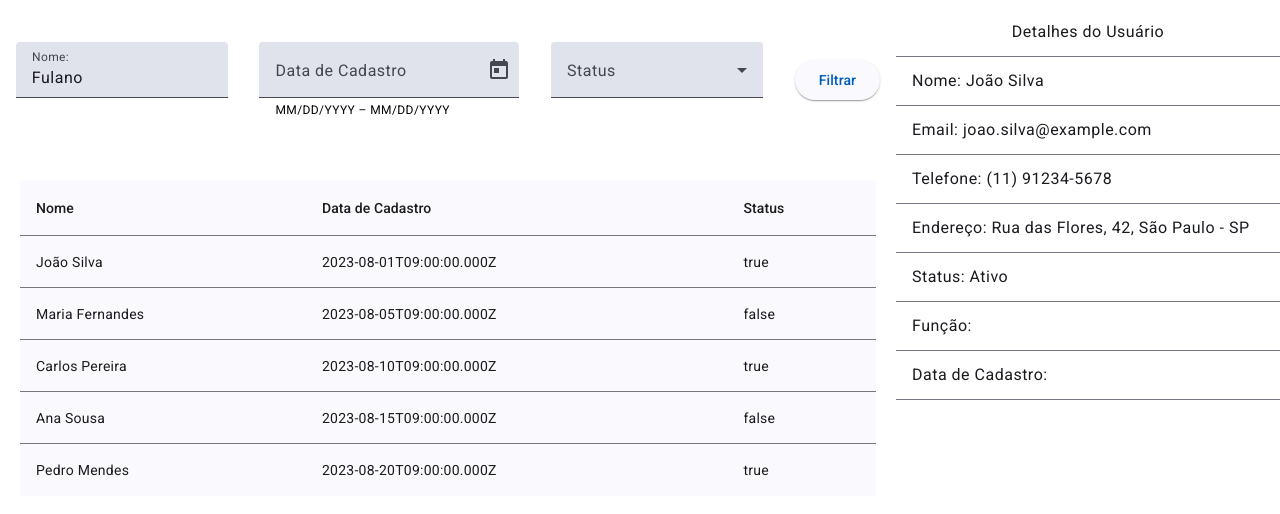
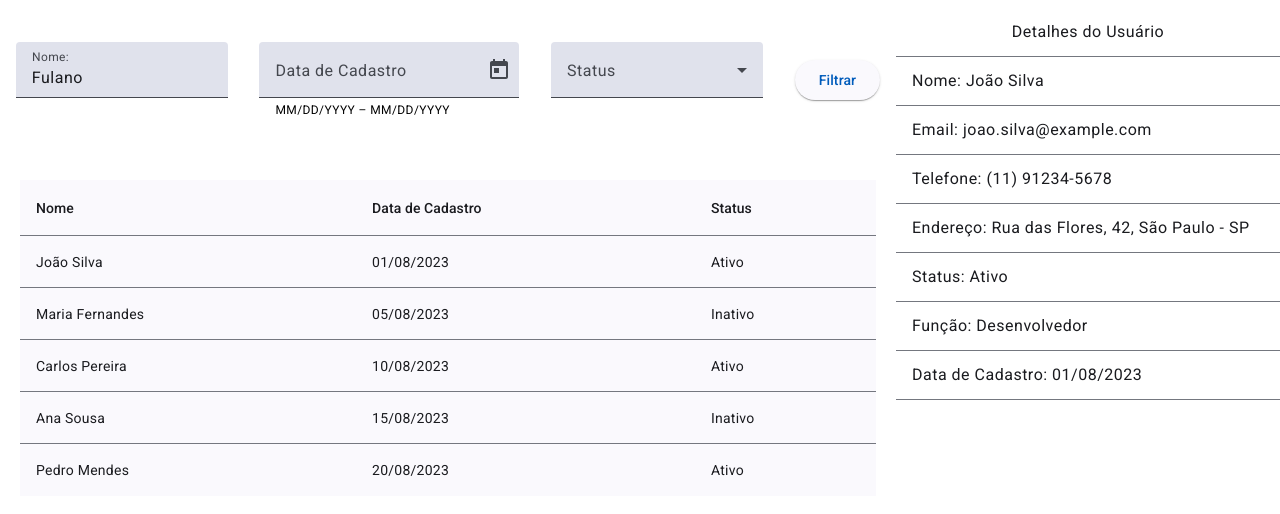
Before and after one commit to leticiareginajf/angular-funcional, an Angular app in the folder angular-funcional/: page / in a window 1280 px wide. Shown: the top 514 px of the page. Built offline with nearby package versions, Linux system fonts and the light colour scheme.

Commit message:
atualizacao 1.5

```diff
--- a/angular-funcional/src/app/components/user-details/user-details.component.html
+++ b/angular-funcional/src/app/components/user-details/user-details.component.html
@@ -5,11 +5,11 @@
         </mat-list-item>
         <mat-divider></mat-divider>
         <mat-list-item>
-            <span class="mat-h2">Nome: </span><span class="mat-h3">{{ user.nome }}</span>
+            <span class="mat-h2">Nome: </span><span class="mat-h3">{{ user.nome | dashIfEmpty}}</span>
         </mat-list-item>
         <mat-divider></mat-divider>
         <mat-list-item>
-            <span class="mat-h2">Email: </span> <span class="mat-h3">{{ user.email }}</span>
+            <span class="mat-h2">Email: </span> <span class="mat-h3">{{ user.email | dashIfEmpty}}</span>
         </mat-list-item>
         <mat-divider></mat-divider>
         <mat-list-item>
@@ -25,11 +25,11 @@
         </mat-list-item>
         <mat-divider></mat-divider>
         <mat-list-item>
-            <span class="mat-h2">Função: </span><span class="mat-h3"></span>
+            <span class="mat-h2">Função: </span><span class="mat-h3">{{ user.funcao | dashIfEmpty }}</span>
         </mat-list-item>
         <mat-divider></mat-divider>
         <mat-list-item>
-            <span class="mat-h2">Data de Cadastro: </span><span class="mat-h3"></span>
+            <span class="mat-h2">Data de Cadastro: </span><span class="mat-h3">{{ user.dataCadastro | date:'dd/MM/yyyy' | dashIfEmpty}}</span>
         </mat-list-item>
         <mat-divider></mat-divider>
     </mat-list>
--- a/angular-funcional/src/app/components/users-list/users-list.component.html
+++ b/angular-funcional/src/app/components/users-list/users-list.component.html
@@ -4,19 +4,19 @@
         <!-- Coluna Nome -->
         <ng-container matColumnDef="name">
           <th mat-header-cell *matHeaderCellDef> Nome </th>
-          <td mat-cell *matCellDef="let element" class="item" (click)="onUserSelected(element)"> {{ element.nome }} </td>
+          <td mat-cell *matCellDef="let element" class="item" (click)="onUserSelected(element)"> {{ element.nome | dashIfEmpty}} </td>
         </ng-container>
 
         <!-- Coluna Data de Cadastro -->
         <ng-container matColumnDef="date">
           <th mat-header-cell *matHeaderCellDef> Data de Cadastro </th>
-          <td mat-cell *matCellDef="let element" class="item" (click)="onUserSelected(element)"> {{ element.dataCadastro }} </td>
+          <td mat-cell *matCellDef="let element" class="item" (click)="onUserSelected(element)"> {{ element.dataCadastro | date:'dd/MM/yyyy' | dashIfEmpty}} </td>
         </ng-container>
 
         <!-- Coluna Status -->
         <ng-container matColumnDef="status">
           <th mat-header-cell *matHeaderCellDef> Status </th>
-          <td mat-cell *matCellDef="let element" class="item" (click)="onUserSelected(element)"> {{ element.ativo }} </td>
+          <td mat-cell *matCellDef="let element" class="item" (click)="onUserSelected(element)"> {{ element.ativo | status }} </td>
         </ng-container>
 
         <tr mat-header-row *matHeaderRowDef="displayedColumns"></tr>
--- /dev/null
+++ b/angular-funcional/src/app/pipes/dash-if-empty.pipe.ts
@@ -0,0 +1,20 @@
+import { Pipe, PipeTransform } from '@angular/core';
+
+@Pipe({
+  name: 'dashIfEmpty'
+})
+export class DashIfEmptyPipe implements PipeTransform {
+
+  transform(value: any): string | any {
+    //return '-';
+
+    const IS_EMPTY = value === undefined || value === null || value === '';
+
+    if(IS_EMPTY){
+      return '-';
+    }
+
+    return value;
+  }
+
+}
--- a/angular-funcional/src/app/pipes/pipes.module.ts
+++ b/angular-funcional/src/app/pipes/pipes.module.ts
@@ -2,6 +2,7 @@ import { NgModule } from "@angular/core";
 import { PhonePipe } from './phone.pipe';
 import { AddressPipe } from './address.pipe';
 import { StatusPipe } from './status.pipe';
+import { DashIfEmptyPipe } from './dash-if-empty.pipe';
 
 
 @NgModule ({
@@ -9,7 +10,8 @@ import { StatusPipe } from './status.pipe';
     declarations: [
     PhonePipe,
     AddressPipe,
-    StatusPipe
+    StatusPipe,
+    DashIfEmptyPipe
 
 
   ],
@@ -17,6 +19,7 @@ import { StatusPipe } from './status.pipe';
         PhonePipe,
         AddressPipe,
         StatusPipe,
+        DashIfEmptyPipe
     ],
 })
 
```
